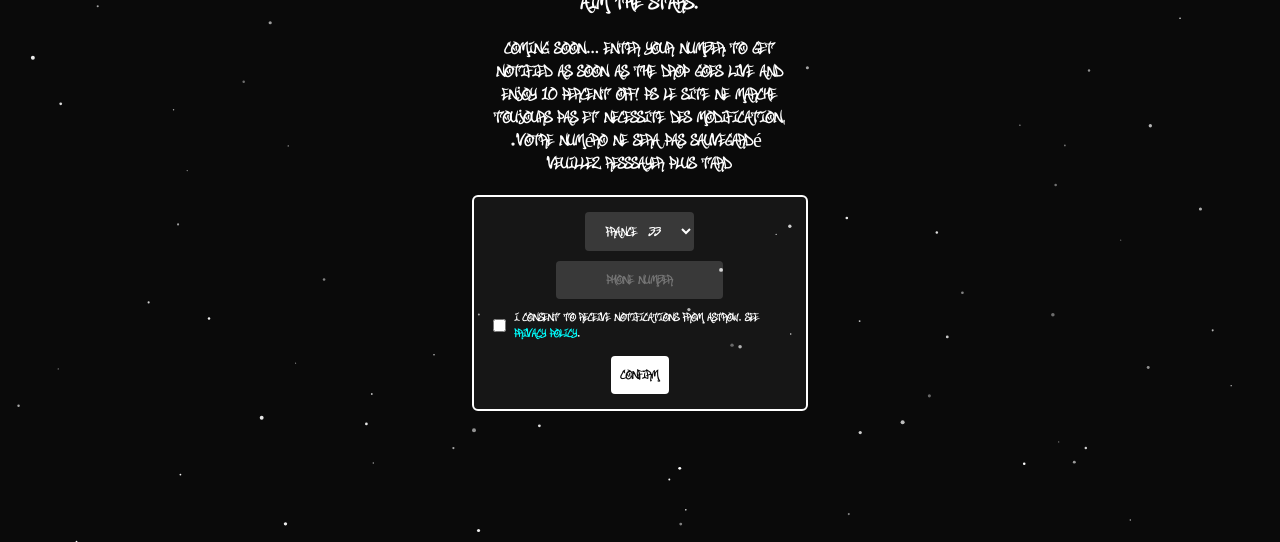
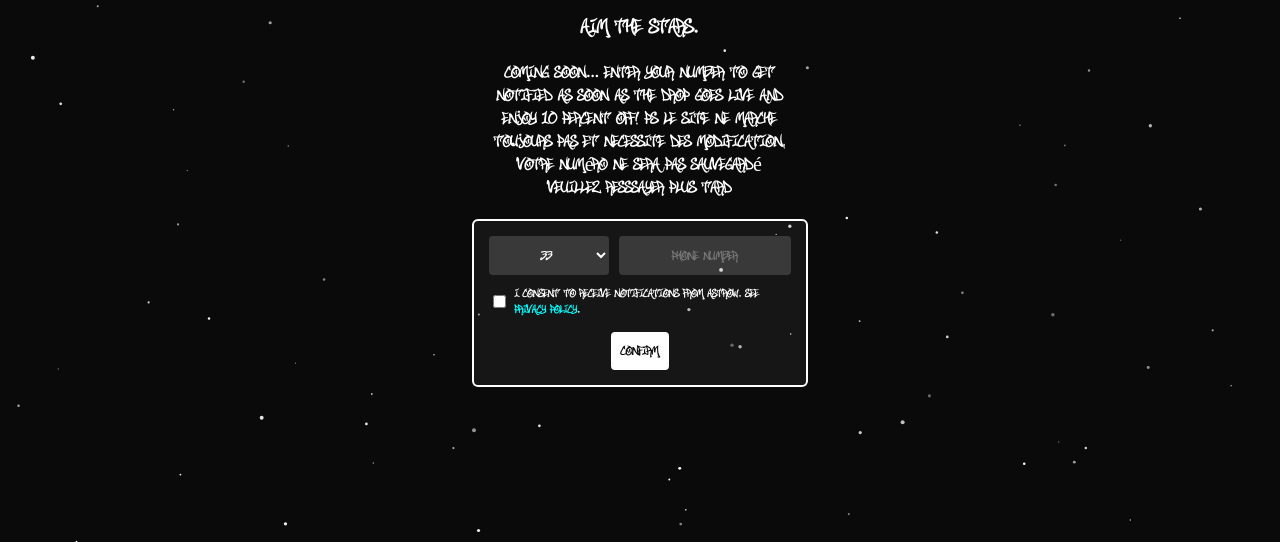
Before and after one commit to AyoubMahla/ASTROW.comingsoon, a plain HTML site: page index.html in a window 1280 px wide. Shown: the part 258-800 px from the top of the page. Drawn offline with Linux system fonts and the light colour scheme.

Commit message:
Update index.html

```diff
--- a/index.html
+++ b/index.html
@@ -62,6 +62,13 @@ canvas {
   box-sizing:border-box;
 }
 
+/* Ligne country code + numéro */
+#phoneRow {
+  display:flex;
+  width:100%;
+  gap:10px;
+}
+
 #countrySelect, #phoneInput, #confirmBtn {
   flex:1;
   min-width:0;
@@ -78,6 +85,10 @@ canvas {
   background:rgba(255,255,255,0.15);
   color:#fff;
   border-radius:4px;
+}
+
+#countrySelect {
+  flex:0 0 120px;
 }
 
 #confirmBtn {
@@ -130,17 +141,20 @@ canvas {
 
   <div id="formWrapper">
     <form id="registerForm">
-      <select id="countrySelect" name="entry.CountryCode">
-        <option value="+33">France +33</option>
-        <option value="+1">USA +1</option>
-        <option value="+44">UK +44</option>
-        <option value="+49">Germany +49</option>
-        <option value="+212">Morocco +212</option>
-      </select>
 
-      <input type="tel" id="phoneInput" name="entry.PhoneNumber" placeholder="Phone number" required>
+      <!-- Country code + phone number on same line -->
+      <div id="phoneRow">
+        <select id="countrySelect" name="entry.CountryCode">
+          <option value="+33">+33</option>
+          <option value="+1">+1</option>
+          <option value="+44">+44</option>
+          <option value="+49">+49</option>
+          <option value="+212">+212</option>
+        </select>
 
-      <!-- Consent checkbox juste en dessous du numéro -->
+        <input type="tel" id="phoneInput" name="entry.PhoneNumber" placeholder="Phone number" required>
+      </div>
+
       <div id="consentWrapper">
         <input type="checkbox" id="consentCheckbox" required>
         <label for="consentCheckbox">
@@ -152,7 +166,6 @@ canvas {
       <button type="submit" id="confirmBtn">Confirm</button>
     </form>
 
-    <!-- Message d'erreur sous la case de consentement -->
     <div id="errorMessage"></div>
   </div>
 </div>
@@ -193,7 +206,7 @@ window.addEventListener('resize', () => {
   canvas.height = window.innerHeight;
 });
 
-// Live phone formatting
+// Live formatting
 const phoneInput = document.getElementById('phoneInput');
 const countrySelect = document.getElementById('countrySelect');
 const errorMessage = document.getElementById('errorMessage');
@@ -214,13 +227,12 @@ phoneInput.addEventListener('input', (e) => {
   const raw = e.target.value;
   const digits = raw.replace(/\D/g, '');
   const formatted = formatNumberLive(digits, countrySelect.value);
-
   const diff = formatted.length - raw.length;
   e.target.value = formatted;
   e.target.selectionStart = e.target.selectionEnd = pos + diff;
 });
 
-// Validation + consent
+// Validation
 document.getElementById('registerForm').addEventListener('submit', function(e) {
   e.preventDefault();
 
```
